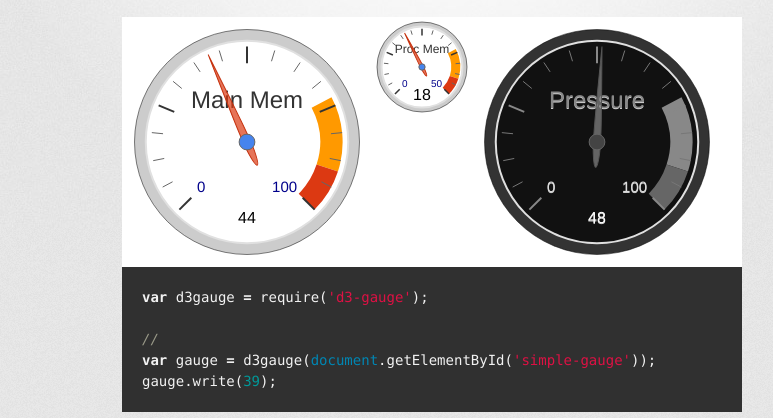
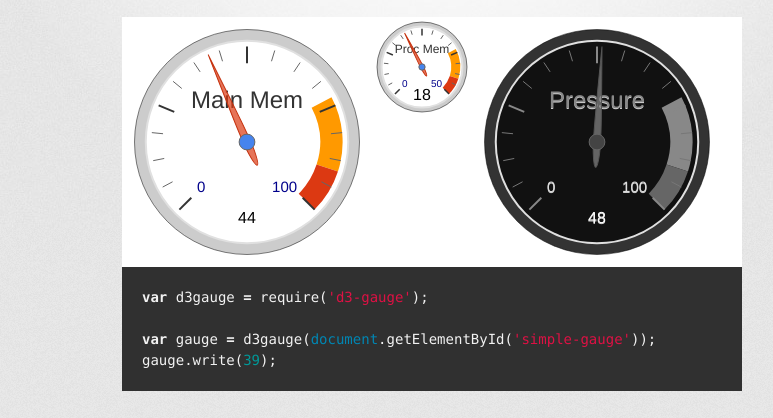
Before and after one commit to thlorenz/d3-gauge, a website: page index.html in a window 1280 px wide. Shown: the part 346-764 px from the top of the page, without its empty margins (208-981 px from the left). Drawn offline with Linux system fonts and the light colour scheme; a web font is replaced by a local one.

Commit message:
removing comment error

```diff
--- a/index.html
+++ b/index.html
@@ -41,7 +41,6 @@
 
 <div class="highlight highlight-js"><pre><span class="kd">var</span> <span class="nx">d3gauge</span> <span class="o">=</span> <span class="nx">require</span><span class="p">(</span><span class="s1">'d3-gauge'</span><span class="p">);</span>
 
-<span class="c1">// </span>
 <span class="kd">var</span> <span class="nx">gauge</span> <span class="o">=</span> <span class="nx">d3gauge</span><span class="p">(</span><span class="nb">document</span><span class="p">.</span><span class="nx">getElementById</span><span class="p">(</span><span class="s1">'simple-gauge'</span><span class="p">));</span>
 <span class="nx">gauge</span><span class="p">.</span><span class="nx">write</span><span class="p">(</span><span class="mi">39</span><span class="p">);</span>
 </pre></div>
```
